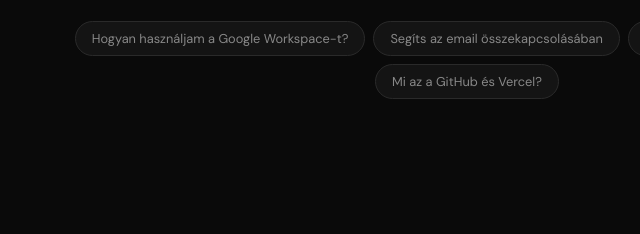
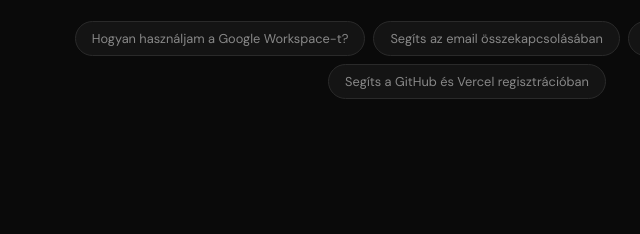
Before and after one commit to expertflow-attila/viki-chat, a website: page index.html in a window 1280 px wide. Shown: the part 367-601 px from the top of the page, 303-943 px from the left. Drawn offline with Linux system fonts and the light colour scheme.

Commit message:
Update last button text

```diff
--- a/index.html
+++ b/index.html
@@ -52,7 +52,7 @@
             <button class="welcome__suggestion">Hogyan használjam a Google Workspace-t?</button>
             <button class="welcome__suggestion">Segíts az email összekapcsolásában</button>
             <button class="welcome__suggestion">Hogyan adjak admin hozzáférést?</button>
-            <button class="welcome__suggestion">Mi az a GitHub és Vercel?</button>
+            <button class="welcome__suggestion">Segíts a GitHub és Vercel regisztrációban</button>
           </div>
         </div>
       </div>
```
